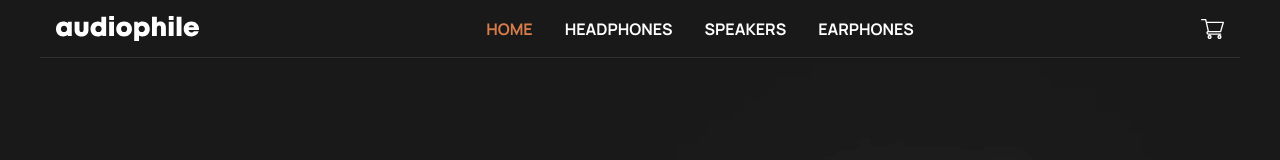
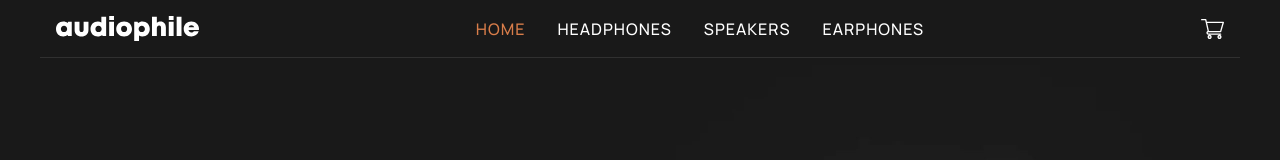
Before and after one commit to davidvarshanidze/audiophile, a React (Vite) app: page / in a window 1280 px wide. Shown: the top 160 px of the page. Built offline with nearby package versions, Linux system fonts and the light colour scheme.

Commit message:
fixing header

```diff
--- a/src/sass/shared/footer.scss
+++ b/src/sass/shared/footer.scss
@@ -147,9 +147,7 @@
             }
 
             &:hover {
-              &::after {
-                width: 80%;
-              }
+              color: rgba($brown-200, 0.6);
             }
           }
         }
--- a/src/sass/shared/header/header.scss
+++ b/src/sass/shared/header/header.scss
@@ -63,10 +63,10 @@
         text-decoration: none;
         text-transform: uppercase;
         color: #ffffff;
-        font-weight: 700;
-        transition: color 250ms linear;
+        font-weight: 500;
         position: relative;
         isolation: isolate;
+        letter-spacing: 1px;
 
         &::after {
           content: '';
@@ -80,9 +80,7 @@
         }
 
         &:hover {
-          &::after {
-            width: 80%;
-          }
+          color: rgba($brown-200, 0.6);
         }
         &.active {
           color: $brown-200;
```
